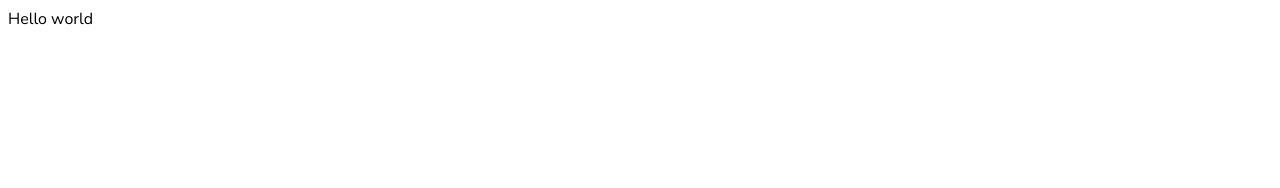
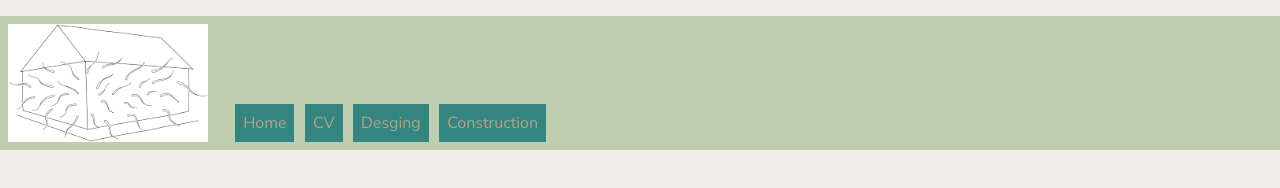
Before and after one commit to MaeveHuman/MyUGPortfolio, a plain HTML site: page index.html in a window 1280 px wide. Drawn offline with Linux system fonts and the light colour scheme; files that its build step writes are made by us from their sources.

Commit message:
Added nav

```diff
--- a/css/main.css
+++ b/css/main.css
@@ -1,3 +1,45 @@
+:root {
+    --primary:#BECEB0;
+    --secndary: #34857F;
+    --accent: #B0A48A;
+}
+
 body {
     font-family: "Nunito Sans";
+    background-color: #F1EFE9;
+    max-width: 1600px;
+    margin: 1rem auto;
 }
+
+header {
+    display: grid;
+    grid-template-columns: 200px 1fr;
+    grid-template-rows: 100px, 50px;
+    align-items: center;
+    background-color: var(--primary);
+    padding: .5rem;
+}
+
+#logo {
+    grid-column: 1;
+    grid-row: 1/3;
+    width: 100%;
+}
+#primary-nav {
+    grid-column: 2;
+    grid-row: 2;
+    margin: 1.5rem 0 .5rem 1.5rem;
+}
+#primary-nav a{
+    text-decoration: none;
+    color: var(--accent);
+    background-color: var(--secndary);
+    width: 75px;
+    padding: .5rem;
+    margin: .2rem;
+}
+
+#primary-nav a:hover{
+    color: black;
+    background-color: var(--primary);
+}
--- a/index.html
+++ b/index.html
@@ -8,13 +8,27 @@
     <link rel="preconnect" href="https://fonts.googleapis.com">
     <link rel="preconnect" href="https://fonts.gstatic.com" crossorigin>
     <link href="https://fonts.googleapis.com/css2?family=Nunito+Sans&display=swap" rel="stylesheet">
-    <link rel="stylesheet" href="main.css">
+    <link rel="stylesheet" href="css/main.css">
 </head>
 
 <body>
     <header>
-        Hello world
+        <img src="images/logo.png" alt="Maeve Human Logo" id="logo">
+        <nav id="primary-nav">
+            <a href="index.html">Home</a>
+            <a href="#">CV</a>
+            <a href="#">Desging</a>
+            <a href="#">Construction</a>
+        </nav>
     </header>
+
+    <main>
+
+    </main>
+
+    <footer>
+
+    </footer>
 </body>
 
 </html>
```
Also changed, not shown: images/logo.png (added).
